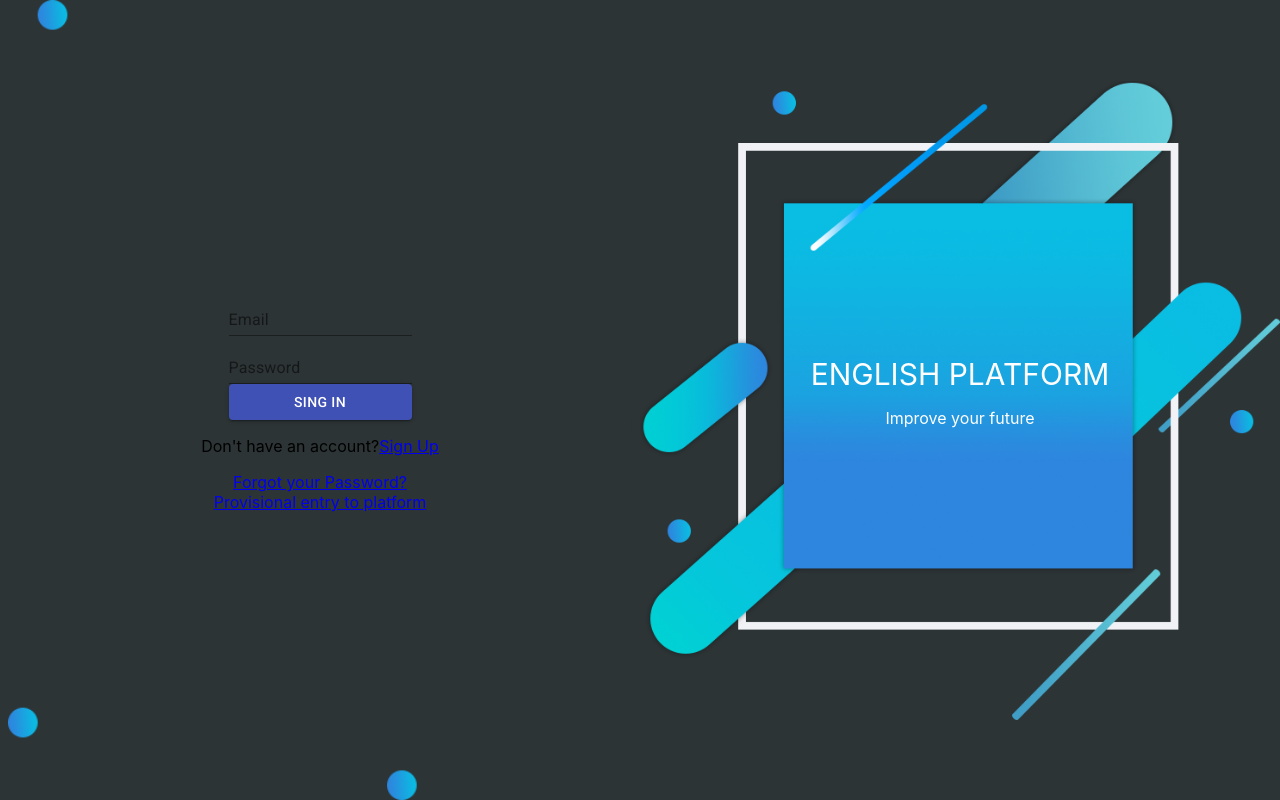
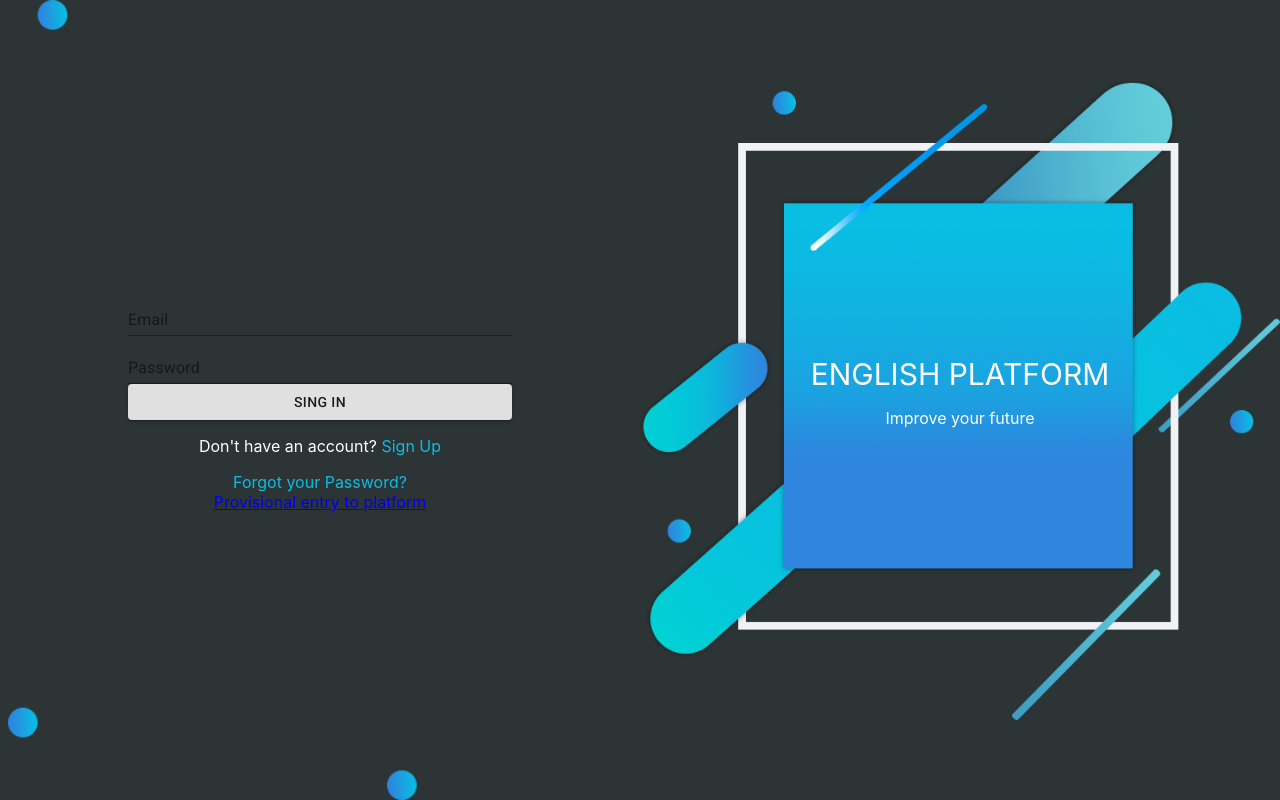
Before and after one commit to JPabloMF/English-platform-React, a React (Create React App) app: page / in a window 1280 px wide. Built offline with nearby package versions, Linux system fonts and the light colour scheme.

Commit message:
Adding styles to signin component

```diff
--- a/src/App.css
+++ b/src/App.css
@@ -19,7 +19,17 @@
 
 .signin-form form {
   display: flex;
+  width: 60%;
   flex-direction: column;
+}
+
+.singuptext{
+  color: white;
+}
+
+.singuptext a, .signinforgotpass{
+  color: #0abde3;
+  text-decoration: none;
 }
 
 .singin-right {
--- a/src/signin/form/index.jsx
+++ b/src/signin/form/index.jsx
@@ -1,4 +1,4 @@
-import React from 'react';
+import React from "react";
 import PropTypes from "prop-types";
 
 // components
@@ -14,6 +14,9 @@ const SignInForm = ({ values, errors, handleChange, handleSubmit }) => {
         error={errors.email}
         name="email"
         type="email"
+        primaryColor="#fff"
+        secundaryColor="#0abde3"
+        margin="10px 0"
         onChange={handleChange}
       />
       <InputComponent
@@ -22,13 +25,18 @@ const SignInForm = ({ values, errors, handleChange, handleSubmit }) => {
         error={errors.password}
         name="password"
         type="password"
+        primaryColor="#fff"
+        secundaryColor="#0abde3"
+        margin="10px 0 50px 0"
         onChange={handleChange}
       />
       <ButtonComponent
         text="Sing In"
         type="submit"
         variant="contained"
-        color="primary"
+        color="white"
+        bgcolor="gradientblue"
+        padding="10px"
       />
     </form>
   );
--- a/src/signin/index.jsx
+++ b/src/signin/index.jsx
@@ -17,10 +17,10 @@ const SignIn = ({ values, errors, handleChange, handleSubmit }) => {
           handleChange={handleChange}
           handleSubmit={handleSubmit}
         />
-        <p>
-          Don't have an account?<Link to="/Dashboard">Sign Up</Link>
+        <p className="singuptext">
+          Don't have an account? <Link to="/Dashboard">Sign Up</Link>
         </p>
-        <Link to="/Dashboard">Forgot your Password?</Link>
+        <Link to="/Dashboard" className="signinforgotpass">Forgot your Password?</Link>
         <Link to="/Platform">Provisional entry to platform</Link>
       </div>
       <div className="singin-right">
```
